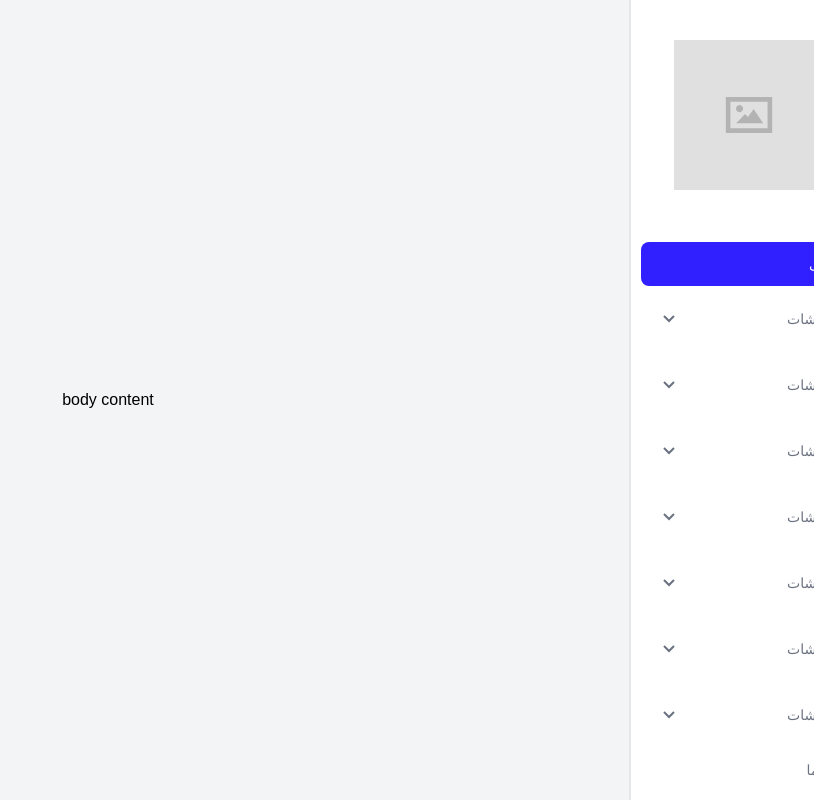
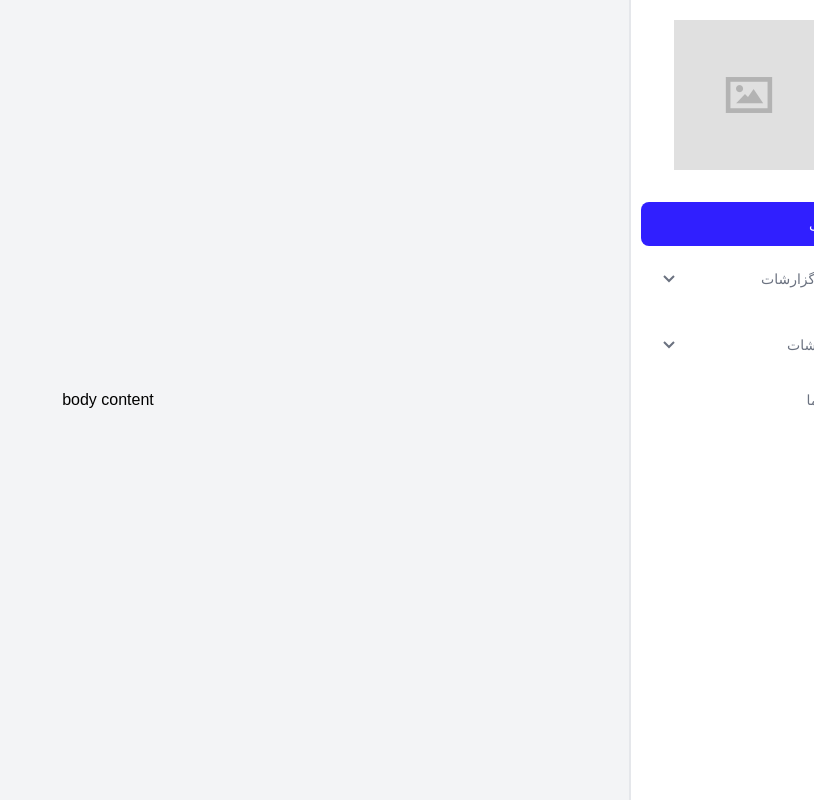
Before and after one commit to arman-amiri/baseComponents, a Next.js app: page / in a window 1280 px wide. Shown: the whole page, without its empty margins (466-1280 px from the left). Built offline with nearby package versions, Linux system fonts and the light colour scheme.

Commit message:
feat: navbar events

```diff
--- a/src/app/_components/navbar/Navbar.tsx
+++ b/src/app/_components/navbar/Navbar.tsx
@@ -29,7 +29,6 @@ export const Navbar: FC<Props> = ({
   logoWidth = 150,
   logoHieght = 150,
 }) => {
-
   const [isNavClose, setIsNavClose] = useState<boolean>(false);
 
   const openCloseNav = (): void => {
@@ -61,7 +60,7 @@ export const Navbar: FC<Props> = ({
         >
           x
         </div>
-        <div className="flex justify-center items-center mt-10">
+        <div className="flex justify-center items-center mt-5">
           <Image
             src={logoAddress}
             width={logoWidth}
@@ -75,7 +74,7 @@ export const Navbar: FC<Props> = ({
           itemClass={itemClass}
           iconsClass={iconsClass}
           activeItemClass={activeItemClass}
-          selectedItem={() => console.log("gggggg")}
+          selectedItem={(item : Item) => console.log("gggggg", item)}
         />
       </div>
     </>
--- a/src/app/_components/navbar/NavbarItems.tsx
+++ b/src/app/_components/navbar/NavbarItems.tsx
@@ -17,16 +17,17 @@ type Props = {
   iconsClass?: string;
   activeItemClass?: string;
 
-  selectedItem?: () => void;
+  selectedItem?: (item : Item) => void;
 };
 
-export const NavbarItems: FC<Props> = ({
-  navbarItems,
-  containerItemsClass,
-  itemClass,
-  activeItemClass,
-  iconsClass,
-}) => {
+export const NavbarItems: FC<Props> = (props) => {
+  const {
+    navbarItems,
+    containerItemsClass,
+    itemClass,
+    activeItemClass,
+    iconsClass,
+  } = props;
   const patthname = usePathname();
   const [items, setItems] = useState<NavbarItem[]>(navbarItems);
 
@@ -36,15 +37,16 @@ export const NavbarItems: FC<Props> = ({
     setItems([...items]);
   };
 
-  const selectedItem = (item: Item) => {
+  const handelSelectedItem = (item: Item) => {
     console.log(item);
+    props.selectedItem(item);
   };
 
   return (
     <>
       <div className={`w-full`}>
         <div
-          className={`m-auto py-3 my-2 sm:my-10 w-11/12 ${containerItemsClass}`}
+          className={`m-auto py-3 my-2 sm:my-5 w-11/12 ${containerItemsClass}`}
         >
           {items.map((item: NavbarItem, index: number) => {
             const isActive = patthname === item.href;
@@ -59,7 +61,10 @@ export const NavbarItems: FC<Props> = ({
                     <div
                       className={`flex items-center justify-between rounded-lg px-4 text-sm my-2 cursor-pointer py-3 ${itemClass}`}
                     >
-                      <span className=""> {item.title}</span>
+                      <span className="flex items-center">
+                        {item.iconComponent}
+                        {item.title}
+                      </span>
 
                       <ArrowUp
                         style={
@@ -77,8 +82,8 @@ export const NavbarItems: FC<Props> = ({
                       />
                     </div>
                   </BaseCollapserHeader>
-                  <BaseCollapserContent id={index} >
-                    <div className="px-4 text-sm rounded-lg last:mb-2" onClick={() => selectedItem(item)}>
+                  <BaseCollapserContent id={index}>
+                    <div className="px-4 text-sm rounded-lg last:mb-2">
                       {item.children &&
                         item.children.map((i: NavbarItem, index: number) => {
                           const x = patthname === i.href;
@@ -89,6 +94,7 @@ export const NavbarItems: FC<Props> = ({
                                 x && `text-sm ${activeItemClass}`
                               }`}
                               href={i.href}
+                              onClick={() => handelSelectedItem(i)}
                             >
                               {i.title}
                             </Link>
@@ -106,7 +112,7 @@ export const NavbarItems: FC<Props> = ({
                       isActive && `${activeItemClass} text-sm `
                     } ${itemClass} `}
                     href={item.href}
-                    onClick={() => selectedItem(item)}
+                    onClick={() => handelSelectedItem(item)}
                   >
                     {item.title}
                   </Link>
--- a/src/app/_components/svg-icons/ArrowUp.tsx
+++ b/src/app/_components/svg-icons/ArrowUp.tsx
@@ -1,10 +1,10 @@
 import { FC } from "react";
 
 type Props = {
-  style: {};
+  style?: {};
   width?: string;
   height?: string;
-  className: string;
+  className?: string;
 };
 
 export const ArrowUp: FC<Props> = ({
--- a/src/app/layout.tsx
+++ b/src/app/layout.tsx
@@ -5,6 +5,7 @@ import localFont from "next/font/local";
 import "./globals.css";
 import { Header } from "./_components/header";
 import { Navbar } from "./_components/navbar";
+import { ArrowUp } from "./_components/svg-icons/ArrowUp";
 
 const figtree = Figtree({
   display: "swap",
@@ -49,7 +50,7 @@ export default function RootLayout({
 }: Readonly<{
   children: React.ReactNode;
 }>) {
-  let items = [
+  const items: NavbarItem[] = [
     { title: " اصلی", href: "/", isOpen: false },
     {
       title: "گزارشات",
@@ -59,52 +60,9 @@ export default function RootLayout({
         { title: "منو یک", href: "/test" },
         { title: "منو دو", href: "/test1" },
       ],
+      iconComponent: <ArrowUp />,
     },
-    {
-      title: "گزارشات",
-      href: "/report",
-      isOpen: false,
-      children: [
-        { title: "منو یک", href: "/test" },
-        { title: "منو دو", href: "/test1" },
-      ],
-    },
-    {
-      title: "گزارشات",
-      href: "/report",
-      isOpen: false,
-      children: [
-        { title: "منو یک", href: "/test" },
-        { title: "منو دو", href: "/test1" },
-      ],
-    },
-    {
-      title: "گزارشات",
-      href: "/report",
-      isOpen: false,
-      children: [
-        { title: "منو یک", href: "/test" },
-        { title: "منو دو", href: "/test1" },
-      ],
-    },
-    {
-      title: "گزارشات",
-      href: "/report",
-      isOpen: false,
-      children: [
-        { title: "منو یک", href: "/test" },
-        { title: "منو دو", href: "/test1" },
-      ],
-    },
-    {
-      title: "گزارشات",
-      href: "/report",
-      isOpen: false,
-      children: [
-        { title: "منو یک", href: "/test" },
-        { title: "منو دو", href: "/test1" },
-      ],
-    },
+
     {
       title: "گزارشات",
       href: "/report",
--- a/src/types/component-base.type.ts
+++ b/src/types/component-base.type.ts
@@ -1,6 +1,4 @@
-
 export type ComponentBase = {
   isDisabled?: boolean;
   className?: string;
-
 };
--- a/src/types/navbar-item.ts
+++ b/src/types/navbar-item.ts
@@ -1,7 +1,8 @@
 type Item = {
   title: string;
   href: string;
-  isOpen?: boolean
+  isOpen?: boolean;
+  iconComponent?: React.ReactNode;
 };
 
 type NavbarItem = Item & { children?: Item[] };
```
